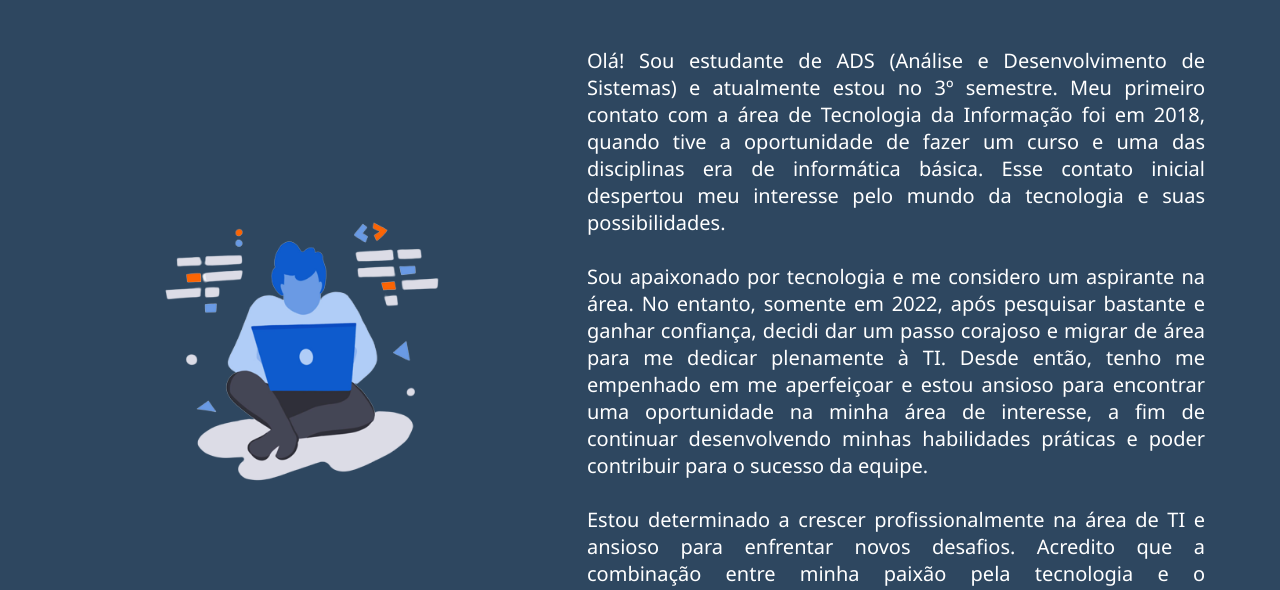
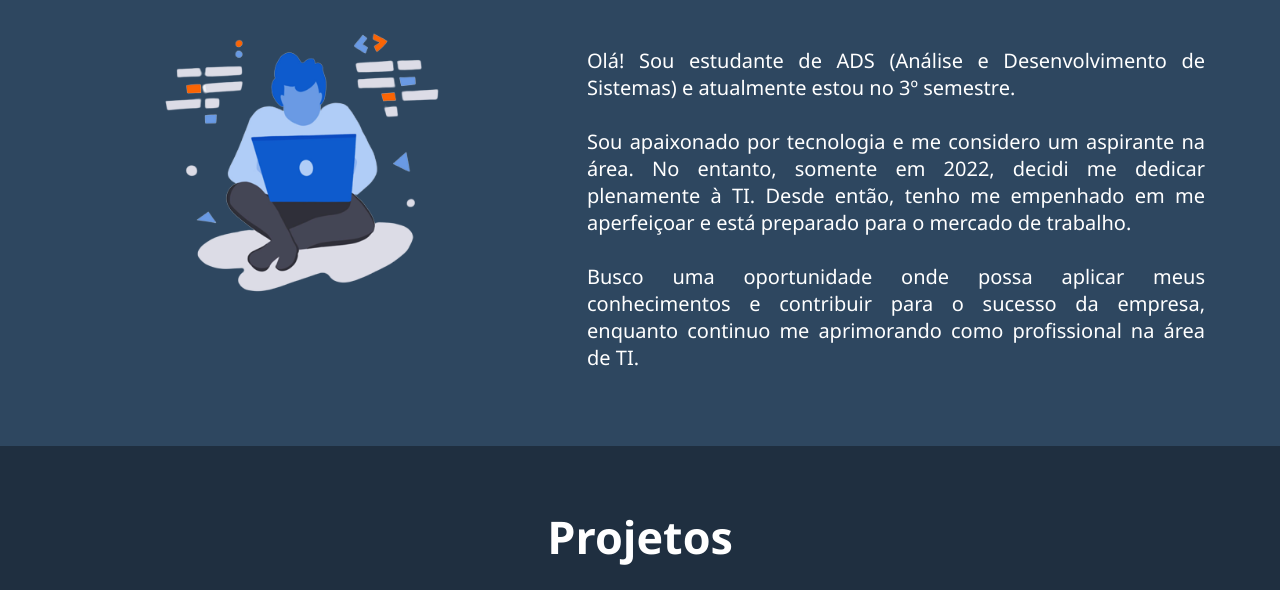
Before and after one commit to JoseCMessias/portfolio, a plain HTML site: page index.html in a window 1280 px wide. Shown: the part 718-1308 px from the top of the page. Drawn offline with Linux system fonts and the light colour scheme; a web font is replaced by a local one.

Commit message:
Update index.html

```diff
--- a/index.html
+++ b/index.html
@@ -42,11 +42,11 @@
       <div id="sobre">
          <h2>Sobre mim</h2>
          <p>
-            Olá! Sou estudante de ADS (Análise e Desenvolvimento de Sistemas) e atualmente estou no 3º semestre. Meu primeiro contato com a área de Tecnologia da Informação foi em 2018, quando tive a oportunidade de fazer um curso e uma das disciplinas era de informática básica. Esse contato inicial despertou meu interesse pelo mundo da tecnologia e suas possibilidades.
+            Olá! Sou estudante de ADS (Análise e Desenvolvimento de Sistemas) e atualmente estou no 3º semestre.
             <br><br>
-            Sou apaixonado por tecnologia e me considero um aspirante na área. No entanto, somente em 2022, após pesquisar bastante e ganhar confiança, decidi dar um passo corajoso e migrar de área para me dedicar plenamente à TI. Desde então, tenho me empenhado em me aperfeiçoar e estou ansioso para encontrar uma oportunidade na minha área de interesse, a fim de continuar desenvolvendo minhas habilidades práticas e poder contribuir para o sucesso da equipe.
+            Sou apaixonado por tecnologia e me considero um aspirante na área. No entanto, somente em 2022, decidi me dedicar plenamente à TI. Desde então, tenho me empenhado em me aperfeiçoar e está preparado para o mercado de trabalho.
             <br><br>
-            Estou determinado a crescer profissionalmente na área de TI e ansioso para enfrentar novos desafios. Acredito que a combinação entre minha paixão pela tecnologia e o conhecimento adquirido até agora me preparou para enfrentar essa nova jornada. Estou pronto para aprender, crescer e fazer a diferença na equipe que me acolher. Busco uma oportunidade onde possa aplicar meus conhecimentos e contribuir para o sucesso da empresa, enquanto continuo me aprimorando como profissional na área de TI.
+            Busco uma oportunidade onde possa aplicar meus conhecimentos e contribuir para o sucesso da empresa, enquanto continuo me aprimorando como profissional na área de TI.
          </p>
       </div>
    </section>
```
